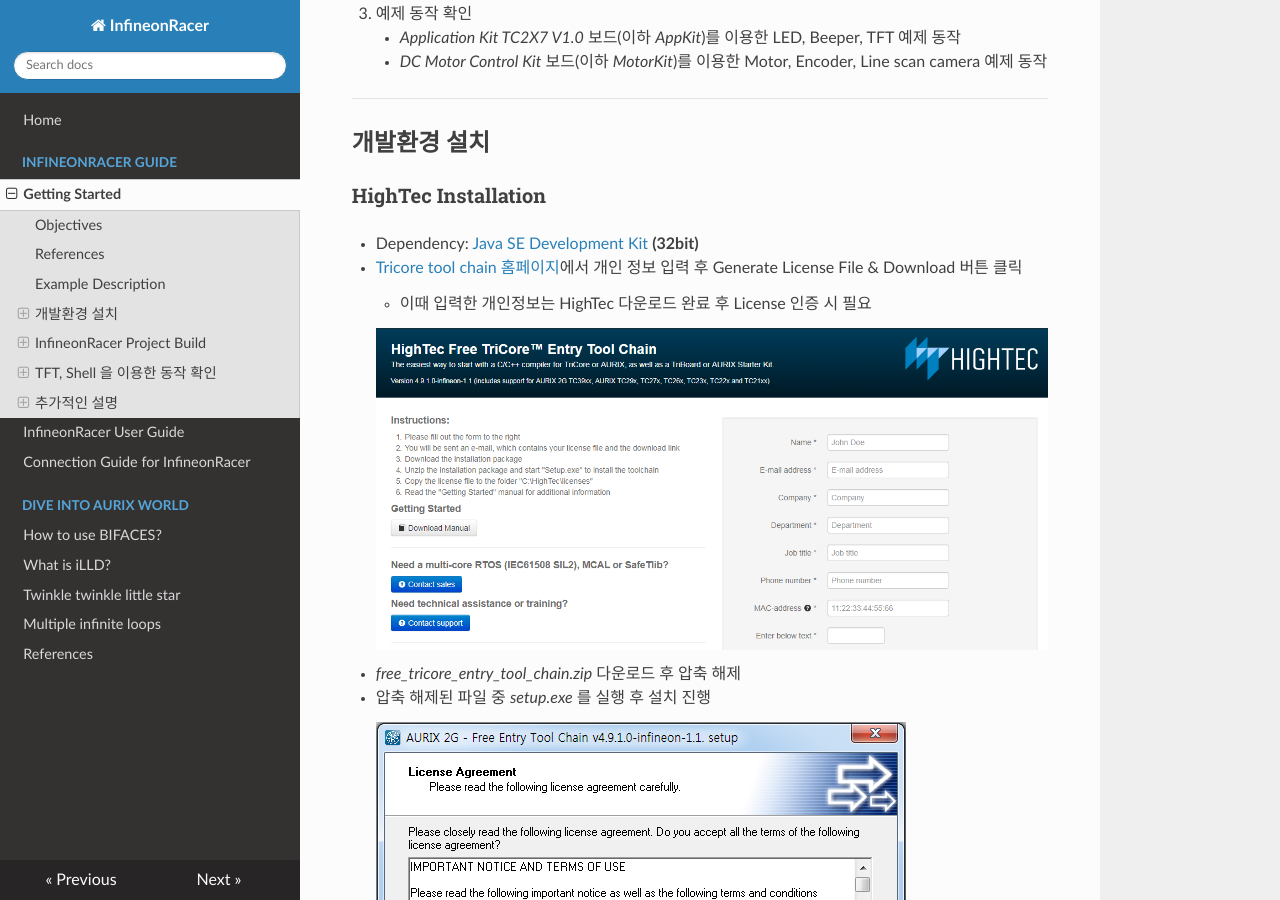
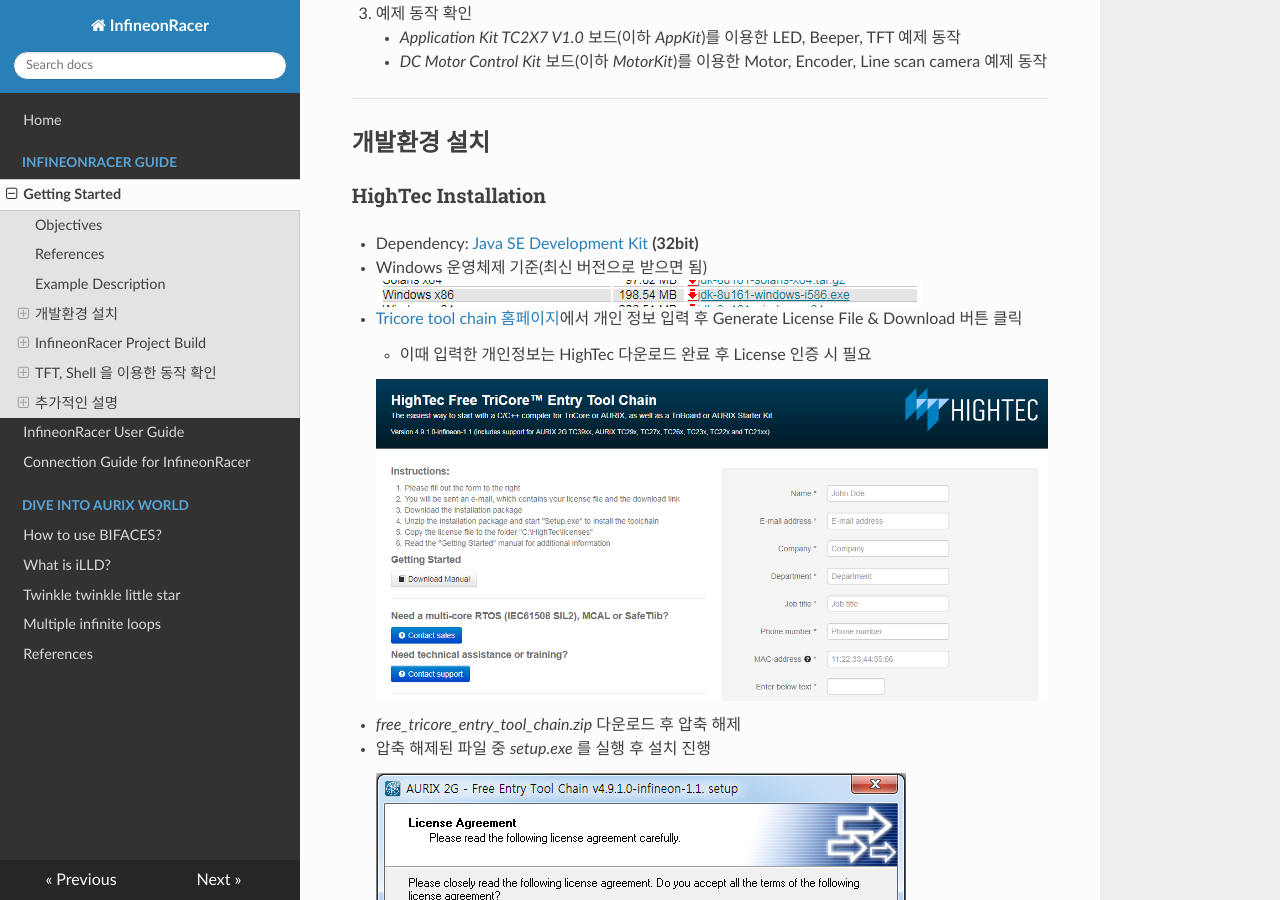
Before and after one commit to realsosy/InfineonRacer, an MkDocs documentation site: the page built from docs/GettingStarted.md, in a window 1280 px wide and 900 px high, scrolled down 794 px. Built offline with MkDocs 1.6.1, drawn with Linux system fonts in a browser that asks for light colours; nearby versions of some CDN libraries; old or Windows-style settings are respelled for this version of MkDocs.

Commit message:
Java 설치 설명 추가

```diff
--- a/docs/GettingStarted.md
+++ b/docs/GettingStarted.md
@@ -35,6 +35,9 @@
 ## 개발환경 설치
 ### HighTec Installation
 * Dependency: [Java SE Development Kit](http://www.oracle.com/technetwork/java/javase/downloads/jdk8-downloads-2133151.html) **(32bit)**
+  - Windows 운영체제 기준(최신 버전으로 받으면 됨)
+    ![GettingStarted_Java](images/GettingStarted_Java.png)
+
 
 1. [Tricore tool chain 홈페이지](http://free-entry-toolchain.hightec-rt.com/index.php)에서 개인 정보 입력 후 Generate License File & Download 버튼 클릭
     * 이때 입력한 개인정보는 HighTec 다운로드 완료 후 License 인증 시 필요
```
Also changed, not shown: docs/images/GettingStarted_Java.png (added).
